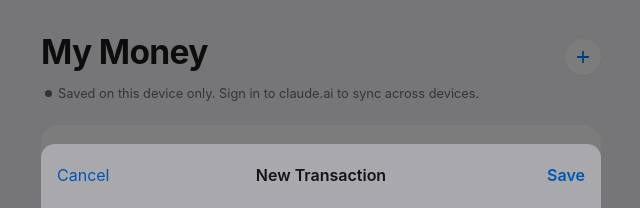
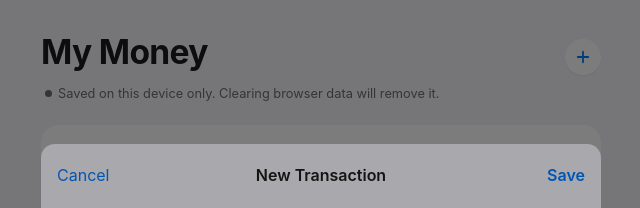
Before and after one commit to fadzly27/my-money, a plain HTML site: page index.html in a window 1280 px wide. Shown: the top 208 px of the page, 319-959 px from the left. Drawn offline with Linux system fonts and the light colour scheme.

Commit message:
Pages version: device-only notice without claude.ai sign-in hint
Co-Authored-By: Claude Opus 5.5 <noreply@anthropic.com>

```diff
--- a/index.html
+++ b/index.html
@@ -430,7 +430,7 @@
   function statusLine() {
     const s = $('status');
     let text = '', warn = false;
-    if (mode === 'local') text = 'Saved on this device only. Sign in to claude.ai to sync across devices.';
+    if (mode === 'local') text = window.claude ? 'Saved on this device only. Sign in to claude.ai to sync across devices.' : 'Saved on this device only. Clearing browser data will remove it.';
     else if (queue.length && !navigator.onLine) { text = `Offline · ${queue.length} change${queue.length > 1 ? 's' : ''} will sync when you're back online`; warn = true; }
     else if (queue.length) { text = `Syncing ${queue.length} change${queue.length > 1 ? 's' : ''}…`; warn = true; }
     else if (!navigator.onLine) { text = "Offline · you can keep adding, it'll sync later"; warn = true; }
```
